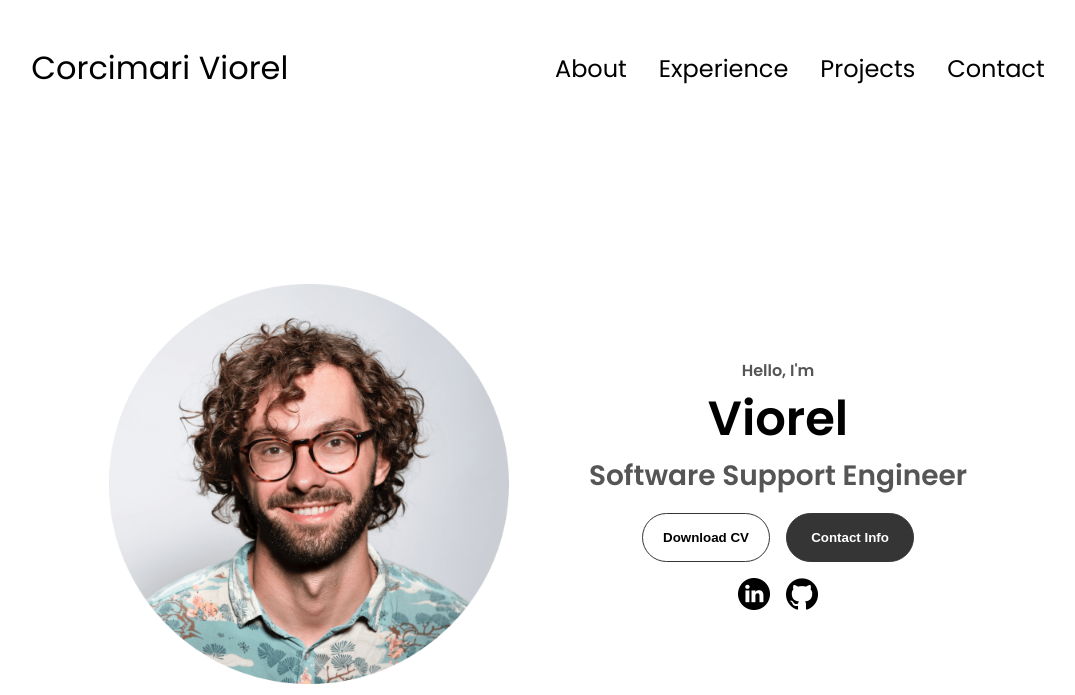
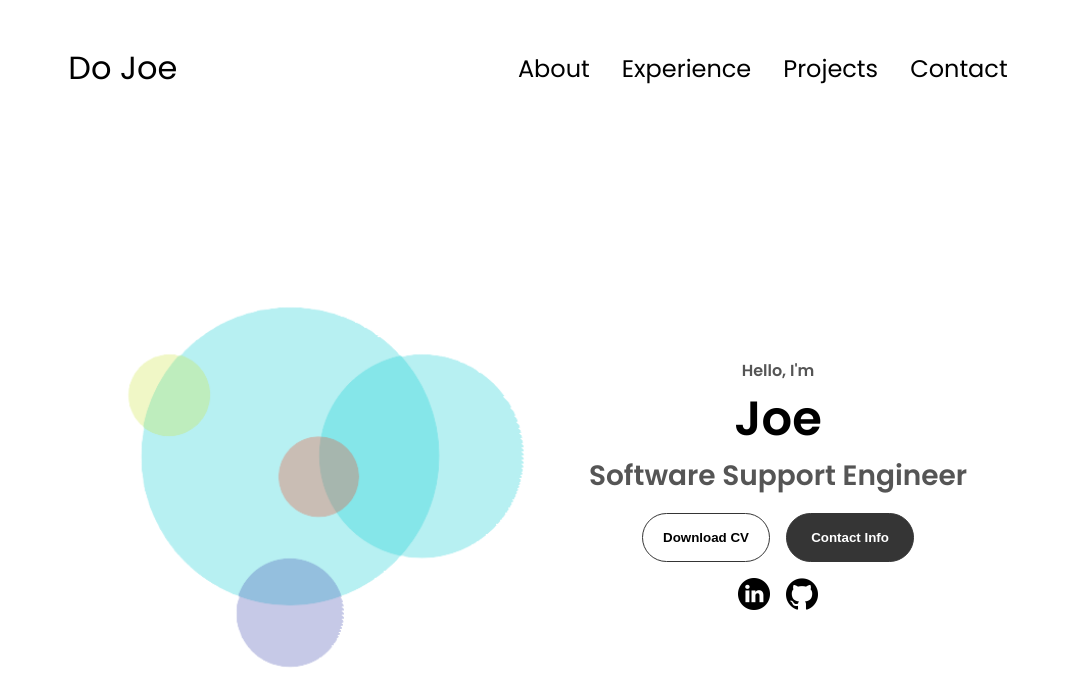
Before and after one commit to viorishi/DeTa-html-css-portfolio, a Django app: template app/templates/index.html in a window 1280 px wide. Shown: the top 695 px of the page, without its empty margins (102-1177 px from the left). Run offline with Django 5.2, Linux system fonts and the light colour scheme; the template is opened without the code that fills it, so the values that code supplies are empty.

Commit message:
finished portfolio

```diff
--- a/DeTa/urls.py
+++ b/DeTa/urls.py
@@ -1,22 +1,6 @@
-"""
-URL configuration for DeTa project.
+from django.urls import path, include
+from django.conf.urls.i18n import i18n_patterns
 
-The `urlpatterns` list routes URLs to views. For more information please see:
-    https://docs.djangoproject.com/en/5.0/topics/http/urls/
-Examples:
-Function views
-    1. Add an import:  from my_app import views
-    2. Add a URL to urlpatterns:  path('', views.home, name='home')
-Class-based views
-    1. Add an import:  from other_app.views import Home
-    2. Add a URL to urlpatterns:  path('', Home.as_view(), name='home')
-Including another URLconf
-    1. Import the include() function: from django.urls import include, path
-    2. Add a URL to urlpatterns:  path('blog/', include('blog.urls'))
-"""
-from django.contrib import admin
-from django.urls import path, include
-
-urlpatterns = [
+urlpatterns = i18n_patterns(
     path("", include("client_app.urls")),
-]
+)
--- a/app/templates/index.html
+++ b/app/templates/index.html
@@ -1,4 +1,5 @@
 {% load static %}
+{% load i18n %}
 <!DOCTYPE html>
 <html lang="en">
   <head>
@@ -7,11 +8,11 @@
     <meta name="viewport" content="width=device-width, initial-scale=1.0" />
     <title>My Portfolio</title>
     <link rel="stylesheet" type="text/css" href="{% static 'css/style.css' %}"/>
-    <link rel="stylesheet" href="mediaqueries.css" />
+    <link rel="stylesheet" href="{% static 'css/mediaqueries.css' %}"/>
   </head>
   <body>
     <nav id="desktop-nav">
-      <div class="logo">Corcimari Viorel</div>
+      <div class="logo">Do Joe</div>
       <div>
         <ul class="nav-links">
           <li><a href="#about">About</a></li>
@@ -22,7 +23,7 @@
       </div>
     </nav>
     <nav id="hamburger-nav">
-      <div class="logo">Corcimari Viorel</div>
+      <div class="logo">Do Joe</div>
       <div class="hamburger-menu">
         <div class="hamburger-icon" onclick="toggleMenu()">
           <span></span>
@@ -39,11 +40,11 @@
     </nav>
     <section id="profile">
       <div class="section__pic-container">
-        <img src="./static/img/profile-pic.png" alt="Corcimari Viorel profile picture" />
+        <img src="./static/img/profile-pic.png" alt="Do Joe profile picture" />
       </div>
       <div class="section__text">
         <p class="section__text__p1">Hello, I'm</p>
-        <h1 class="title">Viorel</h1>
+        <h1 class="title">Joe</h1>
         <p class="section__text__p2">Software Support Engineer</p>
         <div class="btn-container">
           <button
@@ -376,8 +377,8 @@
           </ul>
         </div>
       </nav>
-      <p>Copyright &#169; 2023 Corcimari Viorel. All Rights Reserved.</p>
+      <p>Copyright &#169; 2023 Do Joe. All Rights Reserved.</p>
     </footer>
-    <script src="script.js"></script>
+    <script src="static/js/script.js"></script>
   </body>
 </html>
--- a/app/views.py
+++ b/app/views.py
@@ -1,5 +1,4 @@
 from django.shortcuts import render
-
 
 def index(request):
     return render(request, 'index.html')
```
Also changed, not shown: DeTa/settings.py (+17 -4 lines), app/game/car.png (renamed from game/car.png), app/game/cow.png (renamed from game/cow.png), app/game/toddler_game.py (renamed from game/toddler_game.py), app/static/img/profile-pic.png, app/static/img/profile-pic2.png (added).
